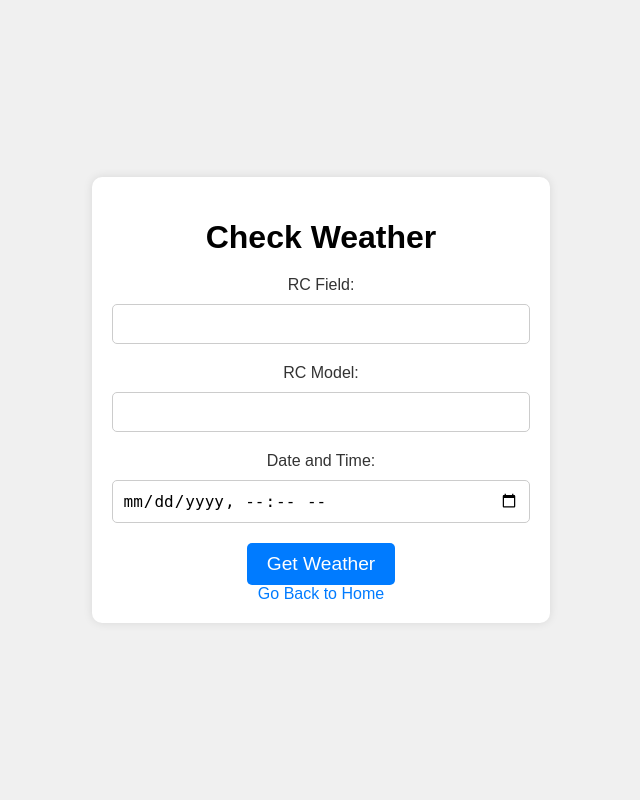
After one commit to omersal150/RC-Weather, a Flask app: template templates/check-weather.html in a window 1280 px wide. The commit adds this page. Shown: the whole page, without its empty margins (319-959 px from the left). Run offline with Flask 3, Linux system fonts and the light colour scheme; the template is opened without the code that fills it, so the values that code supplies are empty; some libraries are stand-ins or nearby versions.

Commit message:
Updated Files

```diff
--- a/docker-compose.yaml
+++ b/docker-compose.yaml
@@ -7,11 +7,11 @@ services:
       - "5000:5000"
     volumes:
       - .:/app
+    depends_on:
+      - mongo
     environment:
       - FLASK_ENV=development
-      - MONGO_URI=mongodb://mongo:27017/myDatabase
-    depends_on:
-      - mongo
+      - FLASK_DEBUG=1
 
   mongo:
     image: mongo:latest
--- a/main.py
+++ b/main.py
@@ -1,10 +1,27 @@
+import requests
+from datetime import datetime, timedelta
 from flask import Flask, render_template, redirect, url_for, request, session, flash
 from flask_pymongo import PyMongo
-from werkzeug.security import generate_password_hash, check_password_hash  # Import check_password_hash
+from werkzeug.security import generate_password_hash, check_password_hash
+
+def fetch_weather_data(uid, password):
+    url = "https://www.windguru.cz/int/wgsapi.php"
+    params = {
+        'uid': uid,
+        'password': password,
+        'q': 'station_data_current',
+        'format': 'json'
+    }
+
+    response = requests.get(url, params=params)
+    if response.status_code == 200:
+        return response.json()
+    else:
+        return None
 
 app = Flask(__name__)
 app.secret_key = "337234"
-app.config["MONGO_URI"] = "mongodb://localhost:27017/myDatabase"
+app.config["MONGO_URI"] = "mongodb://mongo:27017/RC-Weather-DB"
 mongo = PyMongo(app)
 
 @app.route('/')
@@ -22,11 +39,25 @@ def home():
 @app.route('/register', methods=['GET', 'POST'])
 def register():
     if request.method == 'POST':
-        # Handle form submission and database insertion
-        # Redirect user upon successful registration
-        pass
-    else:
-        return render_template('register.html')
+        email = request.form.get('email')
+        password = request.form.get('password')
+        birthday = request.form.get('birthday')
+
+        existing_user = mongo.db.users.find_one({'email': email})
+
+        if existing_user is None:
+            hashed_password = generate_password_hash(password)
+            mongo.db.users.insert_one({
+                'email': email,
+                'password': hashed_password,
+                'birthday': birthday
+            })
+            return redirect(url_for('login'))
+        else:
+            flash('User already exists!', 'error')
+            return render_template('register.html')
+
+    return render_template('register.html')
 
 @app.route('/login', methods=['GET', 'POST'])
 def login():
@@ -42,7 +73,6 @@ def login():
             flash('Invalid email/password combination.', 'error')
             return render_template('login.html')
 
-    # If it's a GET request, simply render the login page
     return render_template('login.html')
 
 @app.route('/logout')
@@ -50,5 +80,57 @@ def logout():
     session.pop('username', None)
     return redirect(url_for('login'))
 
+@app.route('/check-weather', methods=['POST'])
+def check_weather():
+    rc_field = request.form.get('rc-field')
+    rc_model = request.form.get('rc-model')
+    datetime_str = request.form.get('datetime')
+    user_email = session.get('username')
+
+    # Fetch weather data from Windguru API
+    windguru_uid = "your_windguru_uid"
+    windguru_password = "your_windguru_password"
+
+    weather_data = fetch_weather_data(windguru_uid, windguru_password)
+
+    if weather_data:
+        # Parse datetime if available
+        weather_datetime = weather_data.get('datetime', '')
+        if weather_datetime:
+            try:
+                current_time = datetime.strptime(weather_datetime, '%Y-%m-%d %H:%M:%S %Z')
+            except ValueError:
+                current_time = None
+        else:
+            current_time = None
+
+        if current_time:
+            conditions = "Ideal" if is_ideal_conditions(weather_data) else "Not Ideal"
+        else:
+            conditions = "Weather data not available"
+    else:
+        conditions = "Failed to fetch weather data"
+
+    # Save the search in the database
+    mongo.db.weather_searches.insert_one({
+        'user': user_email,
+        'rc_field': rc_field,
+        'rc_model': rc_model,
+        'datetime': datetime_str,
+        'conditions': conditions
+    })
+
+    flash(f'Weather conditions: {conditions}', 'success')
+    return redirect(url_for('home'))
+
+
+@app.route('/past-weather')
+def past_weather():
+    if 'username' in session:
+        # Retrieve past searches from the database
+        searches = list(mongo.db.weather_searches.find({'user': session['username']}))
+        return render_template('past-weather.html', searches=searches)
+    return redirect(url_for('login'))
+
 if __name__ == '__main__':
     app.run(debug=True)
--- /dev/null
+++ b/templates/check-weather.html
@@ -0,0 +1,83 @@
+<!DOCTYPE html>
+<html lang="en">
+<head>
+    <meta charset="UTF-8">
+    <meta name="viewport" content="width=device-width, initial-scale=1.0">
+    <title>Check Weather</title>
+    <style>
+        body {
+            font-family: Arial, sans-serif;
+            background-color: #f0f0f0;
+            margin: 0;
+            padding: 0;
+            display: flex;
+            justify-content: center;
+            align-items: center;
+            height: 100vh;
+        }
+        .container {
+            text-align: center;
+            background-color: #fff;
+            padding: 20px;
+            border-radius: 10px;
+            box-shadow: 0 0 10px rgba(0, 0, 0, 0.1);
+        }
+        h1 {
+            font-size: 2rem;
+            margin-bottom: 20px;
+        }
+        label {
+            display: block;
+            margin-bottom: 10px;
+            color: #333;
+        }
+        input[type="text"], input[type="datetime-local"], select {
+            width: 100%;
+            padding: 10px;
+            margin-bottom: 20px;
+            border: 1px solid #ccc;
+            border-radius: 5px;
+            box-sizing: border-box;
+            font-size: 1rem;
+        }
+        button {
+            background-color: #007bff;
+            color: #fff;
+            border: none;
+            border-radius: 5px;
+            padding: 10px 20px;
+            font-size: 1.2rem;
+            cursor: pointer;
+            transition: background-color 0.3s;
+        }
+        button:hover {
+            background-color: #0056b3;
+        }
+        a {
+            text-decoration: none;
+            color: #007bff;
+        }
+        a:hover {
+            text-decoration: underline;
+        }
+    </style>
+</head>
+<body>
+    <div class="container">
+        <h1>Check Weather</h1>
+        <form method="POST">
+            <label for="rc-field">RC Field:</label>
+            <input type="text" id="rc-field" name="rc-field" required>
+
+            <label for="rc-model">RC Model:</label>
+            <input type="text" id="rc-model" name="rc-model" required>
+
+            <label for="datetime">Date and Time:</label>
+            <input type="datetime-local" id="datetime" name="datetime" required>
+
+            <button type="submit">Get Weather</button>
+        </form>
+        <a href="/home">Go Back to Home</a>
+    </div>
+</body>
+</html>
```
Also changed, not shown: templates/home.html (+38 -11 lines), templates/past-weather.html (added, +91 -0 lines).
